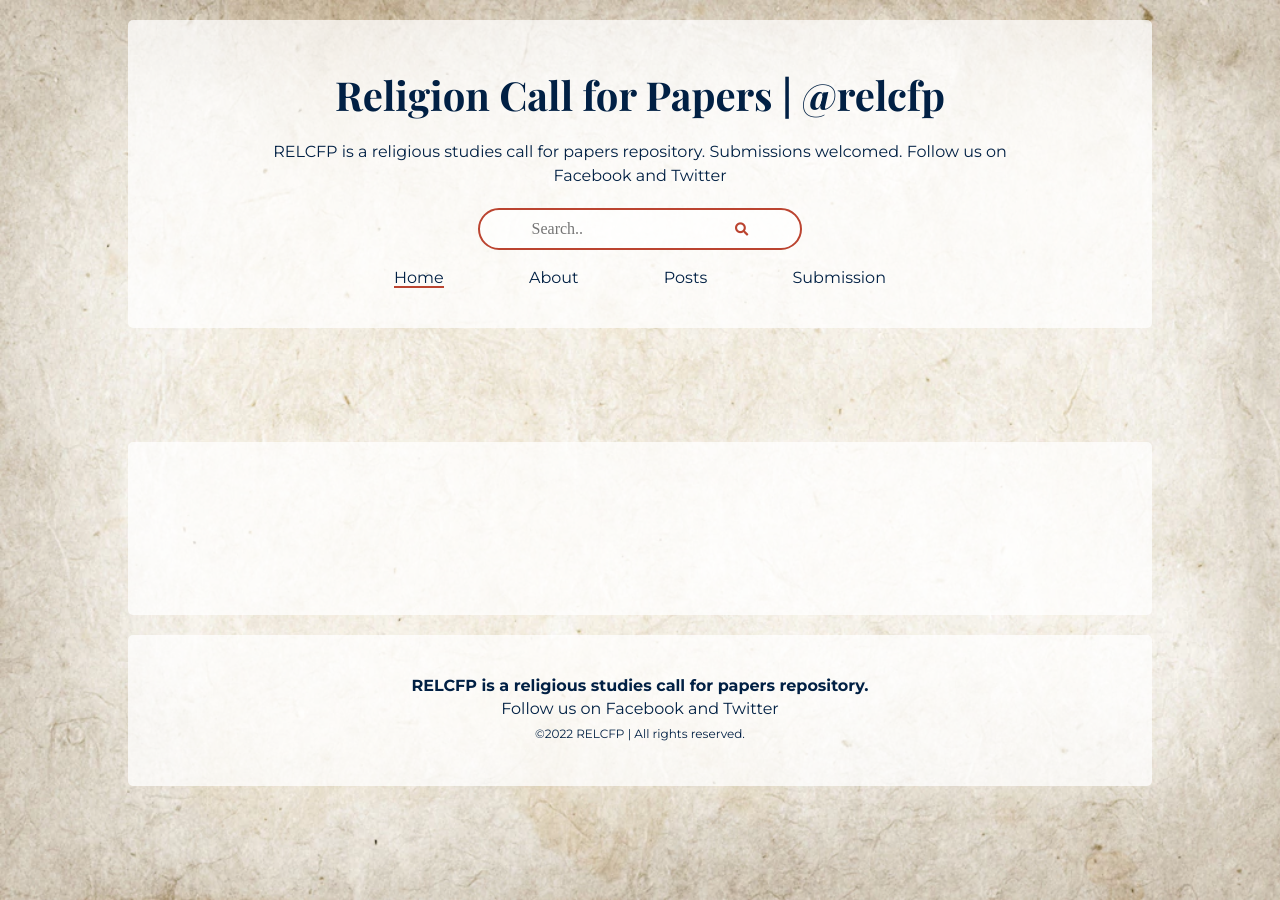
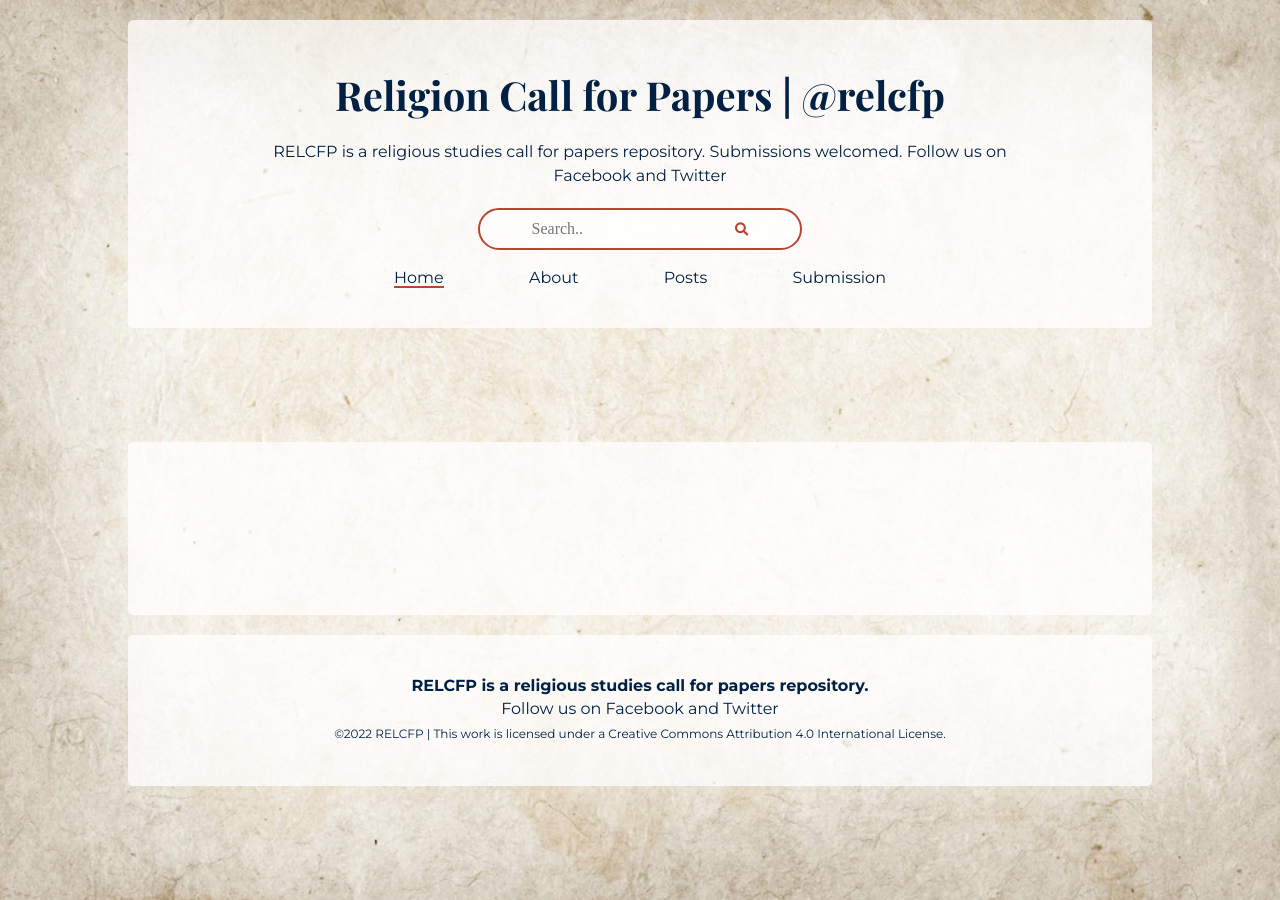
Before and after one commit to adamdjbrett/relcfp, a Jekyll site: the page built from index.html, in a window 1280 px wide. Built offline with Jekyll 4.4.1, drawn with Linux system fonts in a browser that asks for light colours; nearby versions of some CDN libraries; a script that is not in the unit is left out; the list of posts is cut into pages by our own code.

Commit message:
Update footer.html
CC license

```diff
--- a/_includes/footer.html
+++ b/_includes/footer.html
@@ -5,10 +5,10 @@
             </a>
         </div>
         <div class="footer__social">
-            Follow us on <a href="https://www.facebook.com/">Facebook</a> and <a href="https://www.twitter.com/">Twitter</a>
+            Follow us on <a href="https://www.facebook.com/relcfp">Facebook</a> and <a href="https://www.twitter.com/relcfp">Twitter</a>
         </div>
         <div class="footer__copywrite">
-            <p>©{{ 'now' | date: "%Y" }} RELCFP | All rights reserved.</p>
+            <p>©{{ 'now' | date: "%Y" }} RELCFP | This work is licensed under a <a rel="license" href="http://creativecommons.org/licenses/by/4.0/">Creative Commons Attribution 4.0 International License</a>.</p>
         </div>
     </div>
 </footer>
```
